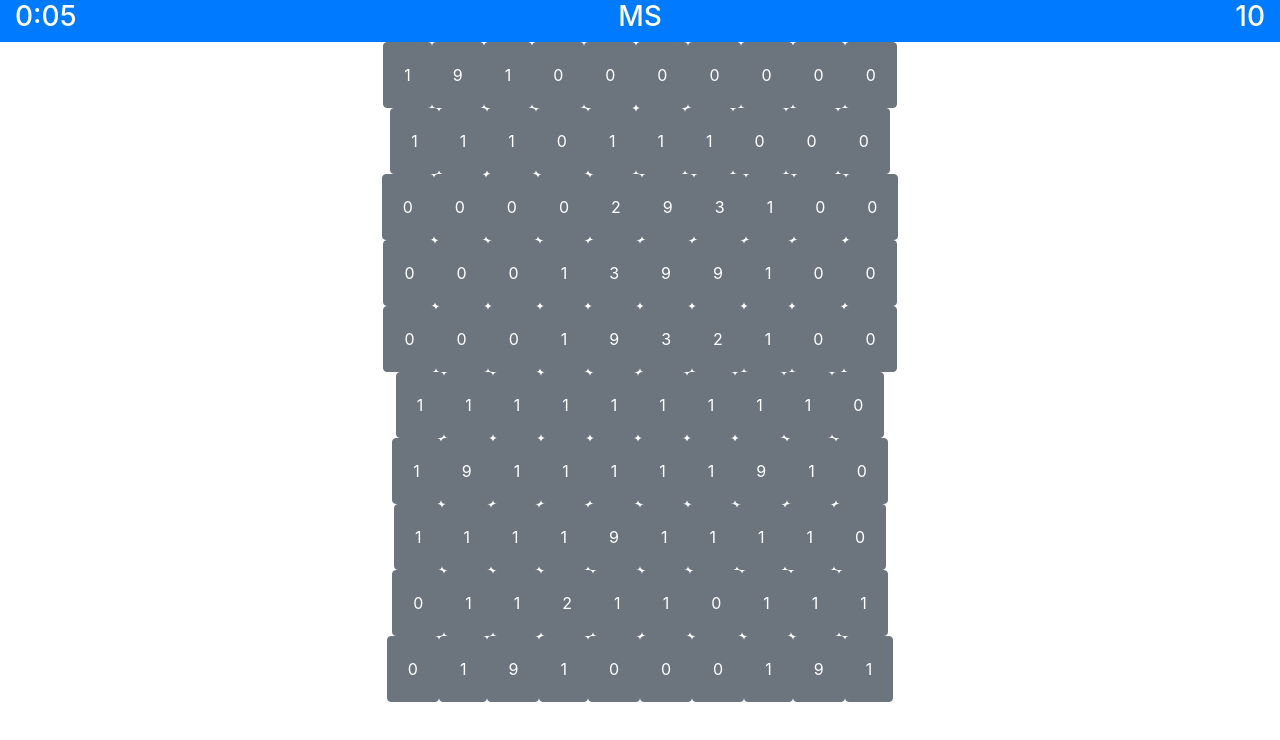
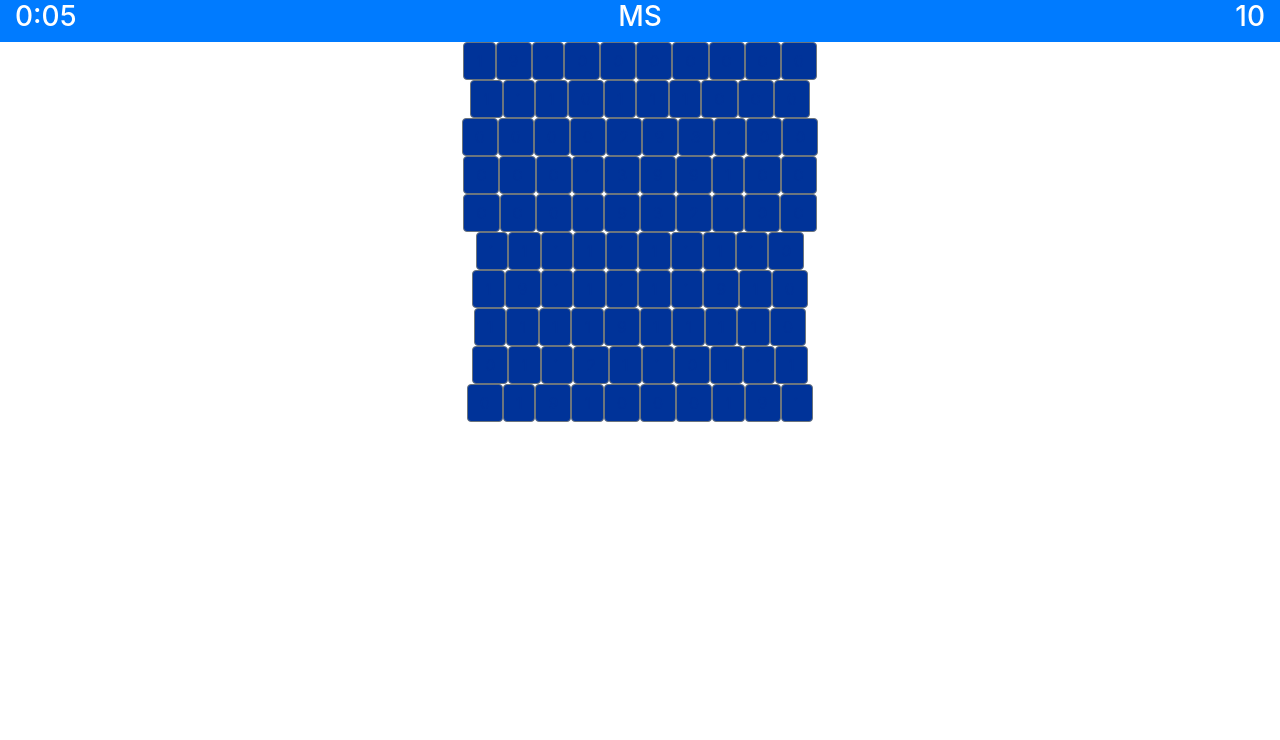
Before and after one commit to DeepanjanSaha-INDIA/Minesweeper, an Angular app: page / in a window 1280 px wide. Shown: the top 740 px of the page. Built offline with nearby package versions, Linux system fonts and the light colour scheme.

Commit message:
Adding colors for various numbers

```diff
--- a/src/app/component/body/body.component.html
+++ b/src/app/component/body/body.component.html
@@ -1,7 +1,11 @@
-<div *ngFor = "let row of rowArr; let r = index" style="text-align: center;">
+<div *ngFor = "let row of data.rowArr; let r = index" style="text-align: center;">
     <div class="btn-group btn-group-lg" role="group">
-        <span *ngFor = "let col of colArr; let c = index">
-            <button type="button" class="btn btn-secondary" style="height: 100%; padding: 20px"> {{matrix[row][col]}} </button>
+        <span *ngFor = "let col of data.colArr; let c = index">
+            <button type="button" class="btn btn-secondary" style="color: #0000ff;"
+            [ngClass]="{'disabled': data.clickedMatrix[row][col]}"
+            [ngStyle]="{'background-color': getBgColor(row, col), 'color': getTxtColor(row, col)}" (click)="data.clickedMatrix[row][col]=true;">
+                {{data.matrix[row][col]}}
+            </button>
         </span>
     </div>
 </div>
--- a/src/app/component/body/body.component.ts
+++ b/src/app/component/body/body.component.ts
@@ -1,5 +1,6 @@
 import { Component, OnInit } from '@angular/core';
 import { MainService } from 'src/app/service/main.service';
+import { Data } from 'src/app/model/data';
 
 @Component({
   selector: 'app-body',
@@ -8,21 +9,30 @@ import { MainService } from 'src/app/service/main.service';
 })
 export class BodyComponent implements OnInit {
 
-  rowNum: number;
-  colNum: number;
-  rowArr:Array<number>;
-  colArr:Array<number>;
-  matrix: Array<Array<number>>;
+  data: Data = new Data();
   constructor(private service: MainService) { }
+
+  getTxtColor(r: number, c: number){
+    if(this.data.clickedMatrix[r][c]==false){
+      return '#003399';
+    } else {
+      return '#000000';
+    }
+  }
+
+  getBgColor(r: number, c: number){
+    if(this.data.clickedMatrix[r][c]==false){
+      return '#003399';
+    }
+    let value = this.data.matrix[r][c];
+    let color: Object = {0: '#ff0099', 1: '#9900cc', 2: '#0000ff', 3: '#0099ff', 4: '#009999',
+    5: '#00cc00', 6: '#ffff00', 7:'#ff3300', 8:'#ff0000'};
+    return color[value];
+  }
 
   ngOnInit() {
     this.service.dataObservable.subscribe((data) => {
-      this.rowNum = data.rowNum;
-      this.colNum = data.colNum;
-      this.rowArr = data.rowArr;
-      this.colArr = data.colArr;
-      this.matrix = data.matrix;
+      this.data = data;
     });
   }
-
 }
--- a/src/app/model/data.ts
+++ b/src/app/model/data.ts
@@ -6,6 +6,7 @@ export class Data {
     public rowArr: Array<number>;
     public colArr: Array<number>;
     public matrix: Array<Array<number>>;
+    public clickedMatrix: Array<Array<boolean>>;
 
     constructor(){
         this.rowNum = 10;
@@ -22,6 +23,11 @@ export class Data {
             this.matrix[i] = Array(this.colNum).fill(0);
         }
 
+        this.clickedMatrix = Array(this.rowNum);
+        for(let i=0; i<this.rowNum; i++){
+            this.clickedMatrix[i] = Array(this.colNum).fill(false);
+        }
+
         // Setting bombs
         let bmb = 0;
         while(bmb<this.bomb){
@@ -30,7 +36,6 @@ export class Data {
             if(this.matrix[r][c] == 9){
                 continue;
             }
-            console.log(r, c, this.matrix[r][c]);
             this.matrix[r][c] = 9;
             bmb++;
         }
@@ -55,6 +60,5 @@ export class Data {
                 this.matrix[rowInd][colInd] = count;
             }
         }
-        console.log(this.matrix);
     }
 }
```
